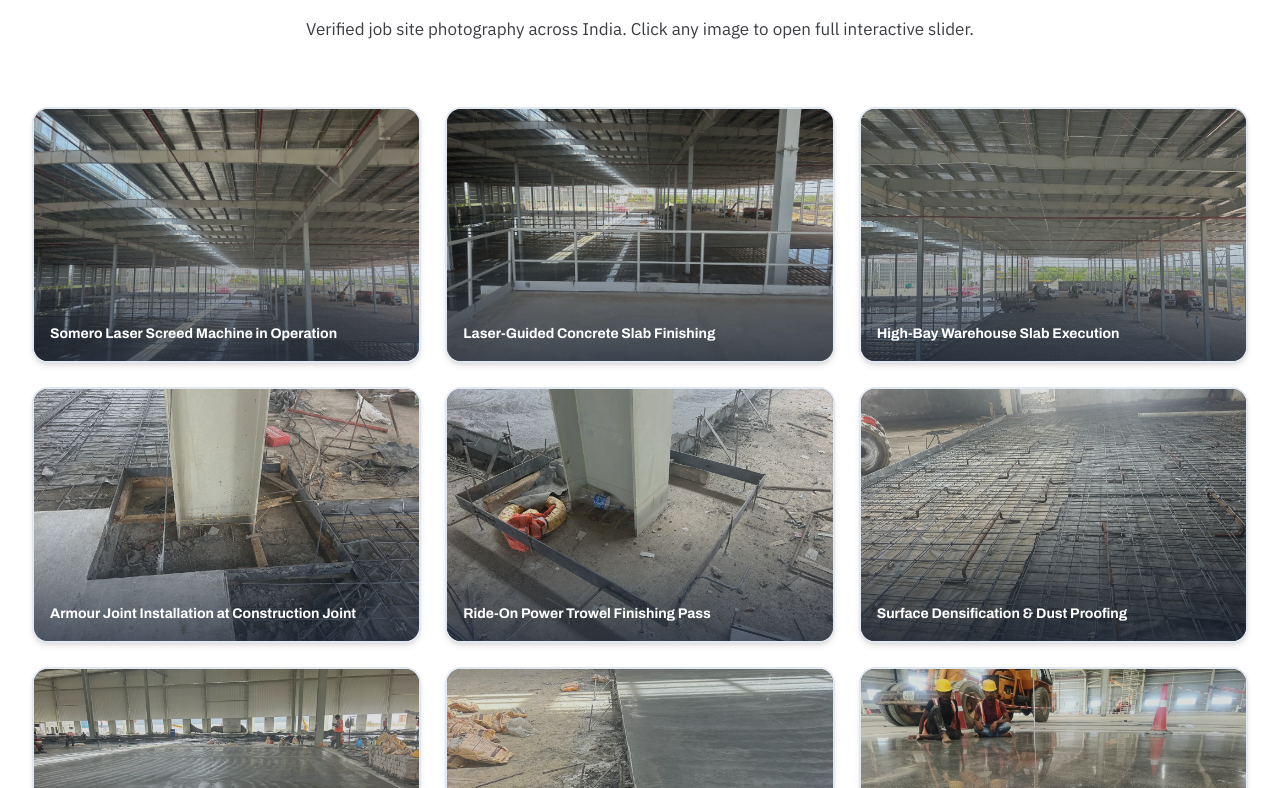
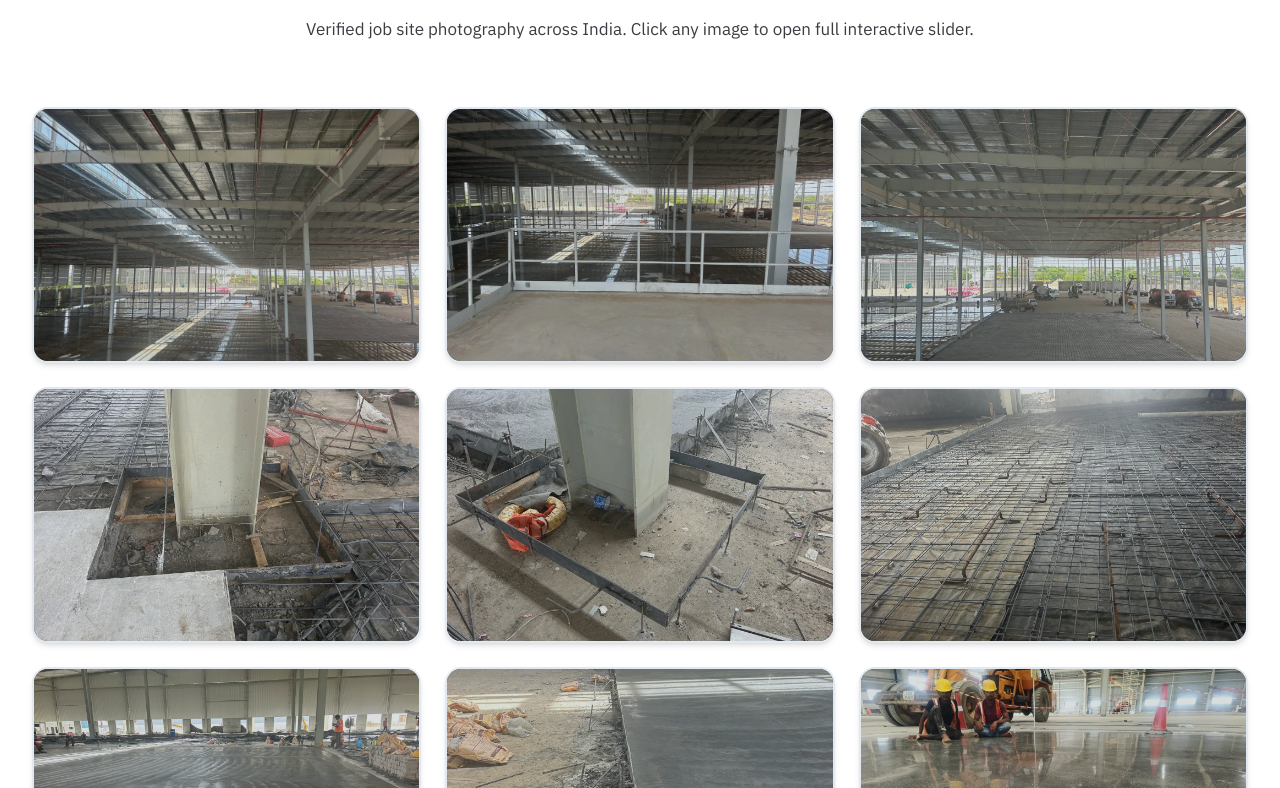
Before and after one commit to k0-123/GCS, a Next.js app: page / in a window 1280 px wide. Shown: the part 6452-7240 px from the top of the page. Built offline with nearby package versions, Linux system fonts and the light colour scheme.

Commit message:
Remove caption text overlay from home gallery images
Co-Authored-By: Claude Opus 5.5 <noreply@anthropic.com>
Claude-Session: https://claude.ai/code/session_01UeHc7rCiaG48E36b8RX5kw

```diff
--- a/src/app/page.tsx
+++ b/src/app/page.tsx
@@ -360,12 +360,6 @@ function SiteGallery() {
                   alt={img.title}
                   className="w-full h-full object-cover opacity-85 group-hover:opacity-100 group-hover:scale-105 transition-all duration-500"
                 />
-                <div className="absolute inset-0 bg-gradient-to-t from-[#1E293B]/90 via-transparent to-transparent opacity-80 group-hover:opacity-60 transition-opacity" />
-                <div className="absolute bottom-0 left-0 right-0 p-4">
-                  <p className="font-display font-bold text-white text-[14px]">
-                    {img.title}
-                  </p>
-                </div>
               </div>
             </StaggerItem>
           ))}
```
